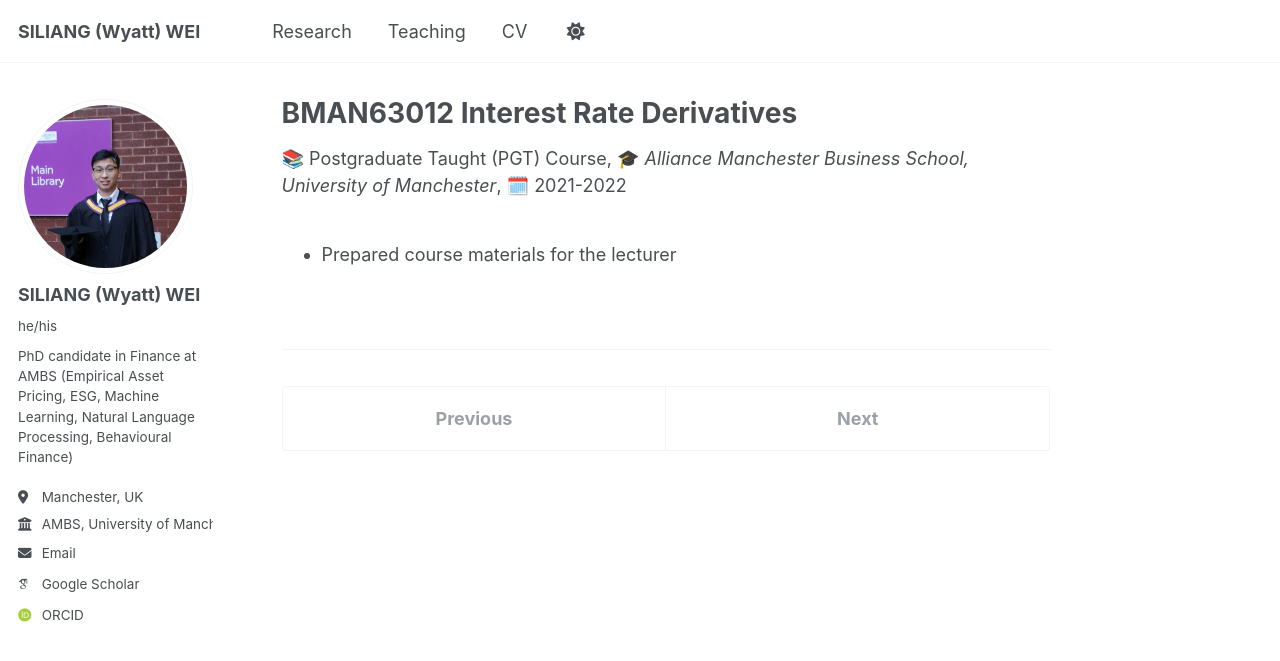
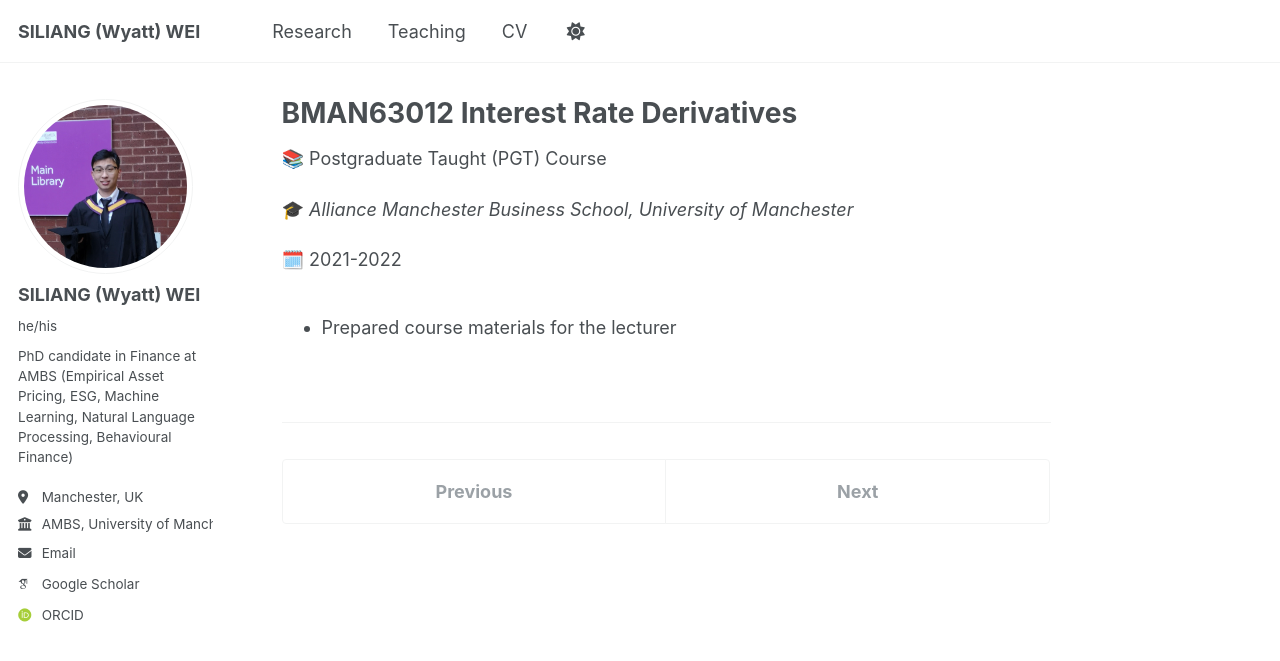
Before and after one commit to wyattswei/wyattswei.github.io, a Jekyll site: the page built from _teaching/1-bman63012-interest-rate-derivatives.md, in a window 1280 px wide. Shown: the top 661 px of the page. Built offline with Jekyll 4.4.1, drawn with Linux system fonts in a browser that asks for light colours; some web fonts are replaced.

Commit message:
Change single.html and archive-single.html teaching part, line by line

```diff
--- a/_includes/archive-single.html
+++ b/_includes/archive-single.html
@@ -39,7 +39,9 @@
     {% endif %}
 
         {% if post.collection == 'teaching' %}
-          <p> 📚 {{ post.type }}, 🎓 <i>{{ post.venue }}</i>, 🗓️ {{ post.academic_year }} </p>
+          <p> 📚 {{ post.type }} </p>
+          <p> 🎓 <i>{{ post.venue }}</i> </p>
+          <p> 🗓️ {{ post.academic_year }} </p>
         {% elsif post.collection == 'publications' %}
           <p>Published in <i>{{ post.venue }}</i>, {{ post.date | default: "1900-01-01" | date: "%Y" }} </p>
         {% elsif post.date %}
--- a/_layouts/single.html
+++ b/_layouts/single.html
@@ -35,7 +35,9 @@ layout: default
         {% endif %}
 
         {% if page.collection == 'teaching' %}
-          <p> 📚 {{ page.type }}, 🎓 <i>{{ page.venue }}</i>, 🗓️ {{ page.academic_year }} </p>
+          <p> 📚 {{ page.type }} </p>
+          <p> 🎓 <i>{{ page.venue }}</i> </p>
+          <p> 🗓️ {{ page.academic_year }} </p>
         {% elsif page.venue and page.date %}
           <p>Published in <i>{{ page.venue }}</i>, {{ page.date | default: "1900-01-01" | date: "%Y" }} </p>
         {% elsif page.date %}
```
